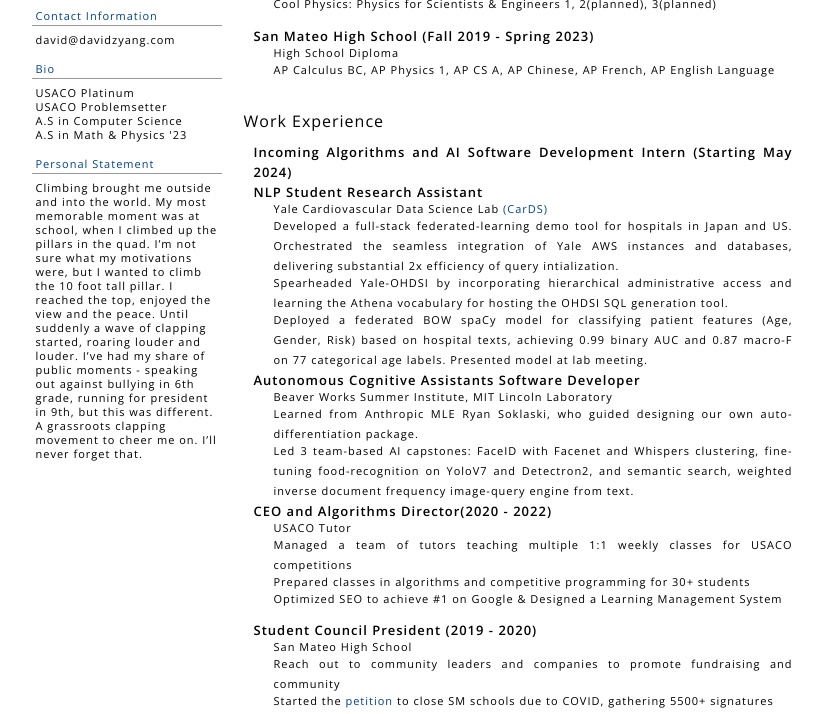
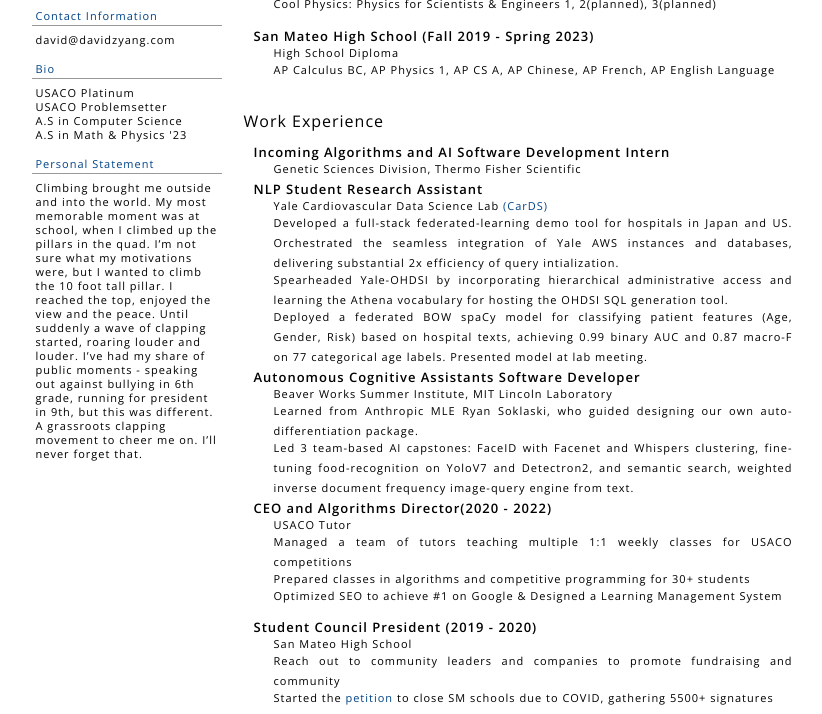
Before and after one commit to ShiftyBlock/davidzyang, a plain HTML site: page index.html in a window 1280 px wide. Shown: the part 269-983 px from the top of the page, without its empty margins (223-1045 px from the left). Drawn offline with nearby package versions, Linux system fonts and the light colour scheme.

Commit message:
Update index.html

```diff
--- a/index.html
+++ b/index.html
@@ -272,7 +272,8 @@
 <div class="section">
 
 <h3>Work Experience</h3>
-<p class="a">Incoming Algorithms and AI Software Development Intern (Starting May 2024)</p>
+<p class="a">Incoming Algorithms and AI Software Development Intern</p>
+<p class ="b">Genetic Sciences Division, Thermo Fisher Scientific</p>
 <p class="a">NLP Student Research Assistant</p>
 <p class = "b">Yale Cardiovascular Data Science Lab <a href="https://www.cards-lab.org/">(CarDS)</a></p>
 <p class = "b"> Developed a full-stack federated-learning demo tool for hospitals in Japan and US. Orchestrated the seamless integration of Yale AWS instances and databases, delivering substantial 2x efficiency of query intialization.
```
